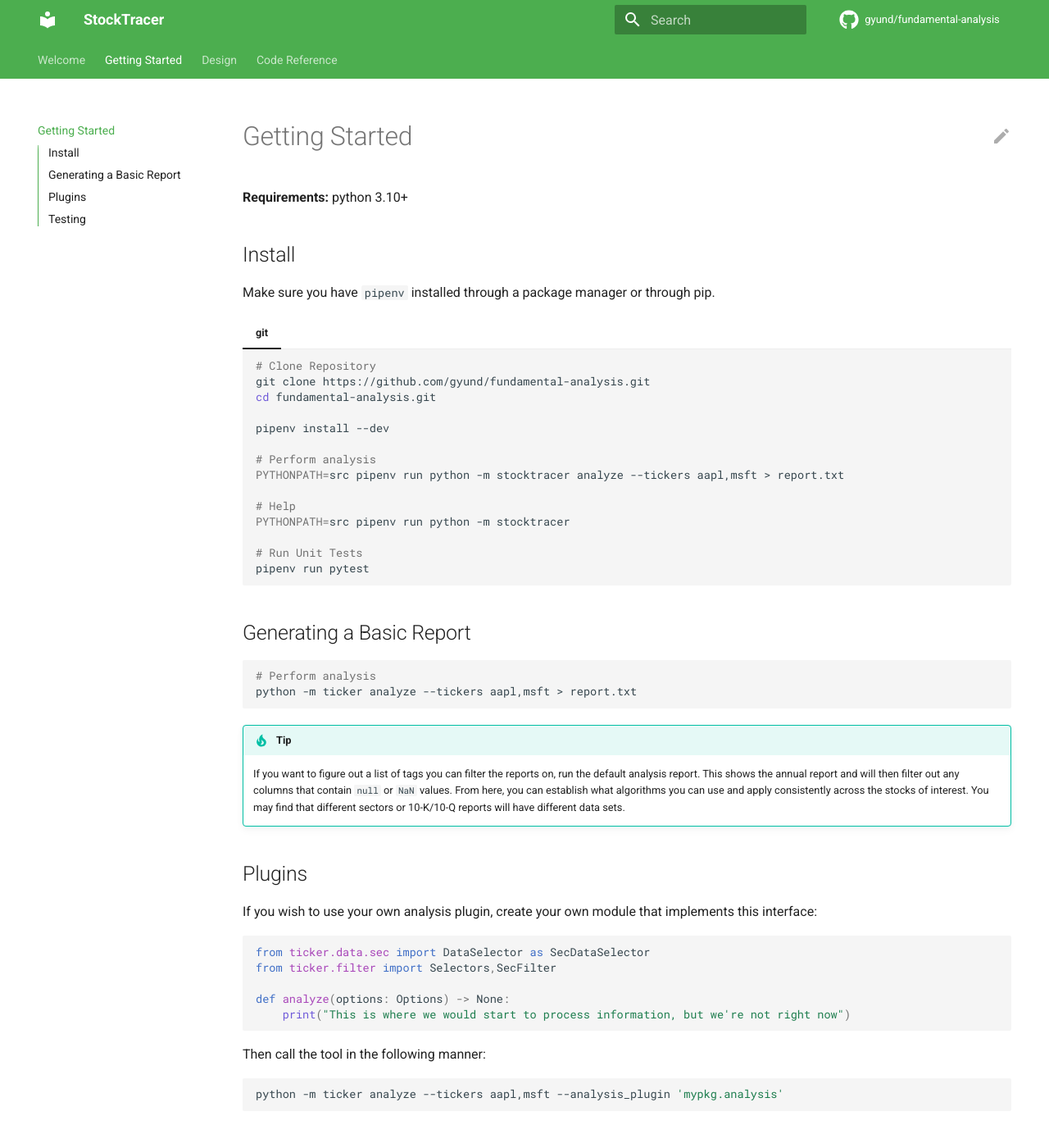
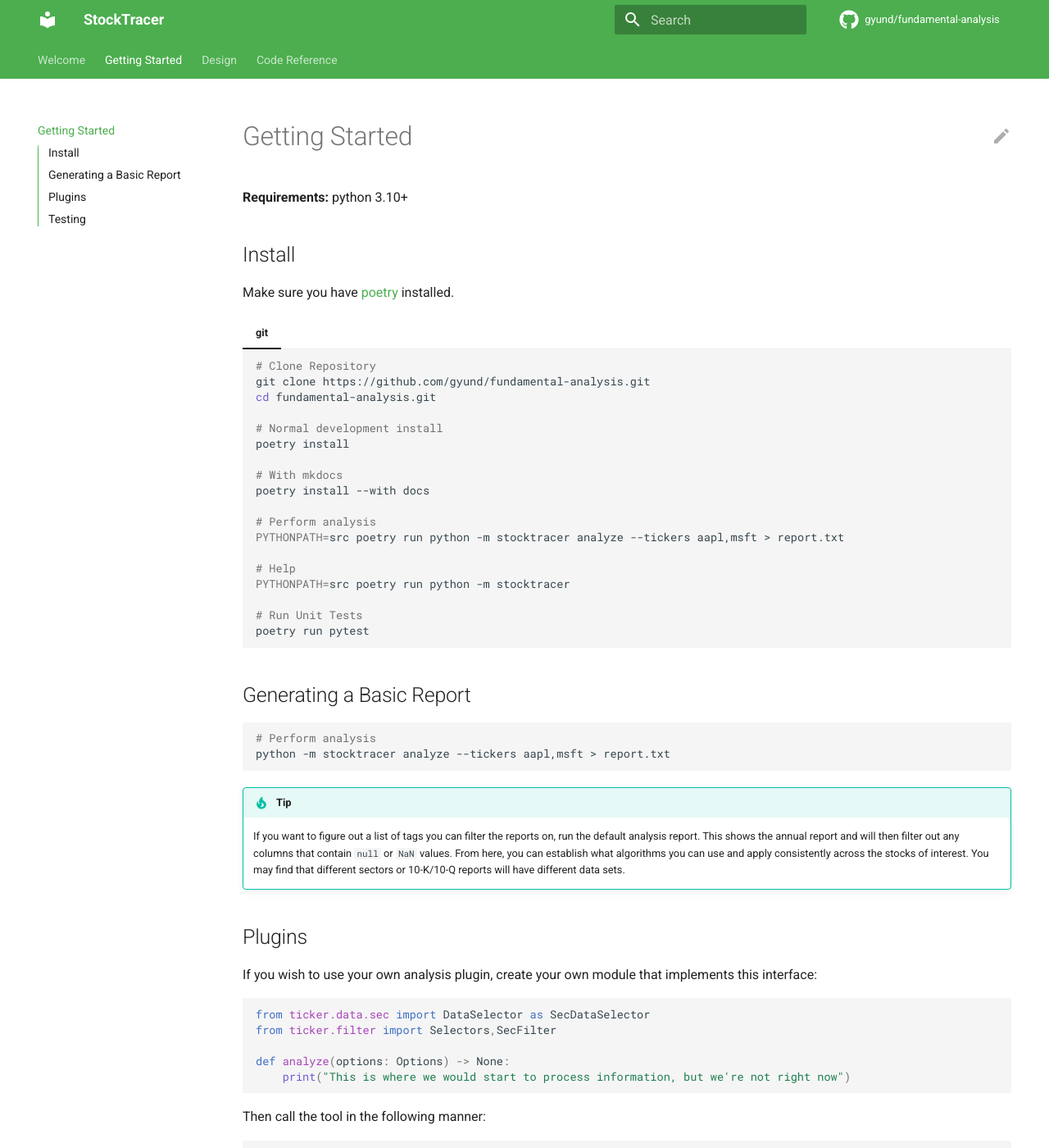
Before and after one commit to gyund/fundamental-analysis, an MkDocs documentation site: the page built from docs/getting-started.md, in a window 1280 px wide and 1400 px high. Shown: the whole window at 82% size. Built offline with MkDocs 1.6.1 and Material for MkDocs 9.7.7, drawn with Linux system fonts in a browser that asks for light colours; comment, search, counter and statistics services are not loaded.

Commit message:
update docs

````diff
--- a/docs/getting-started.md
+++ b/docs/getting-started.md
@@ -4,7 +4,7 @@
 
 ## Install
 
-Make sure you have `pipenv` installed through a package manager or through pip.
+Make sure you have [poetry](https://python-poetry.org/docs/) installed.
 
 === "git"
 
@@ -13,23 +13,27 @@ Make sure you have `pipenv` installed through a package manager or through pip.
     git clone https://github.com/gyund/fundamental-analysis.git
     cd fundamental-analysis.git
 
-    pipenv install --dev
+    # Normal development install
+    poetry install
+
+    # With mkdocs
+    poetry install --with docs
 
     # Perform analysis
-    PYTHONPATH=src pipenv run python -m stocktracer analyze --tickers aapl,msft > report.txt
+    PYTHONPATH=src poetry run python -m stocktracer analyze --tickers aapl,msft > report.txt
 
     # Help
-    PYTHONPATH=src pipenv run python -m stocktracer
+    PYTHONPATH=src poetry run python -m stocktracer
 
     # Run Unit Tests
-    pipenv run pytest
+    poetry run pytest
     ```
 
 ## Generating a Basic Report
 
 ```sh
 # Perform analysis
-python -m ticker analyze --tickers aapl,msft > report.txt
+python -m stocktracer analyze --tickers aapl,msft > report.txt
 ```
 
 !!! tip
````
Also changed, not shown: README.md (+12 -8 lines).
